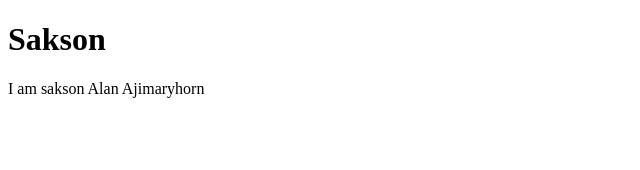
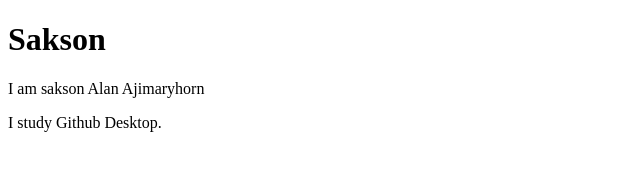
Before and after one commit to aiam0202/github-desktop-project, a plain HTML site: page index.html in a window 1280 px wide. Shown: the whole page, without its empty margins (0-640 px from the left). Drawn offline with Linux system fonts and the light colour scheme.

Commit message:
Add some text
add some text

```diff
--- a/index.html
+++ b/index.html
@@ -9,5 +9,6 @@
 <body>
     <h1>Sakson</h1>
     <p>I am sakson Alan Ajimaryhorn </p>
+    <p>I study Github Desktop.</p>
 </body>
 </html>
```
